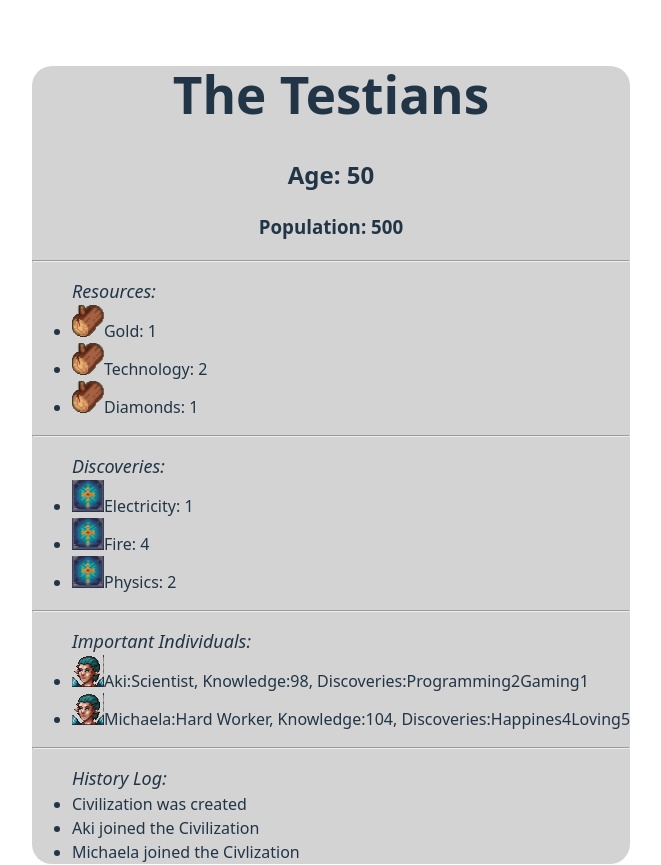
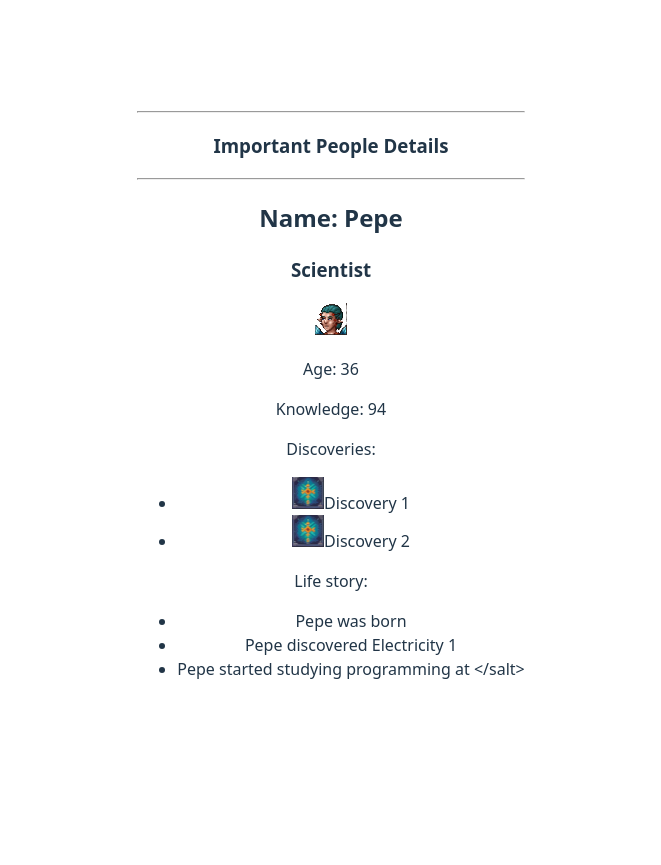
Before and after one commit to acolote1998/OUR-OWN-ZETA-frontend, a React (Vite) app in the folder our-own-zeta-frontend/: page / in a window 1280 px wide. Shown: the top 865 px of the page, without its empty margins (309-970 px from the left). After the commit the page ends 800 px from the top, so only its background shows below. Built offline with nearby package versions, Linux system fonts and the light colour scheme.

Commit message:
commenting out civ card

```diff
--- a/our-own-zeta-frontend/src/App.tsx
+++ b/our-own-zeta-frontend/src/App.tsx
@@ -69,7 +69,9 @@ function App() {
   };
   return (
     <>
-      <Civilization {...civProprsTest} />
+      {
+        // <Civilization {...civProprsTest} />
+      }
       <hr></hr>
       <h3> Important People Details</h3>
       <hr></hr>
```
